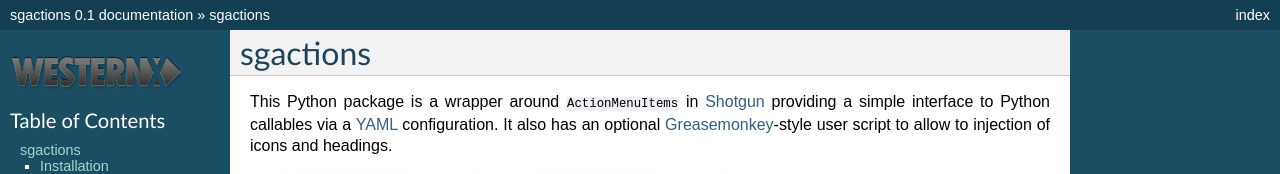
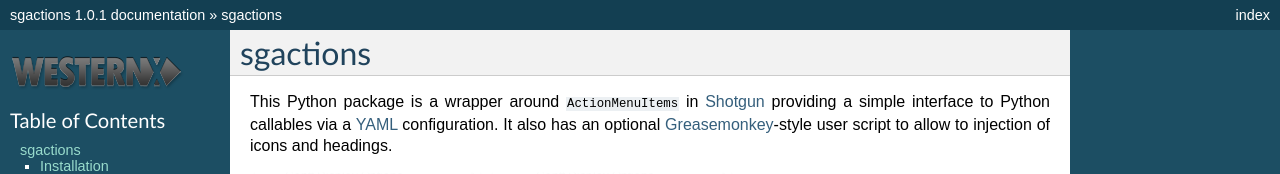
Before and after one commit to vfxetc/sgactions, a Sphinx documentation site: the page built from docs/index.rst, in a window 1280 px wide and 900 px high. Shown: the top 174 px of the window. Built offline with Sphinx 7.4.7, drawn with Linux system fonts in a browser that asks for light colours; some of the changed text lies outside the part shown.

Commit message:
Include support files; bump to 1.0.1

```diff
--- a/docs/conf.py
+++ b/docs/conf.py
@@ -59,9 +59,9 @@
 # built documents.
 #
 # The short X.Y version.
-version = '0.1'
+version = '1.0'
 # The full version, including alpha/beta/rc tags.
-release = '0.1'
+release = '1.0.1'
 
 # The language for content autogenerated by Sphinx. Refer to documentation
 # for a list of supported languages.
--- a/setup.py
+++ b/setup.py
@@ -2,7 +2,7 @@
 
 setup(
     name='sgactions',
-    version='1.0.0',
+    version='1.0.1',
     description='Shotgun ActionMenuItem enrichment.',
     url='http://github.com/westernx/sgactions',
 
```
Also changed, not shown: 2 other files.
